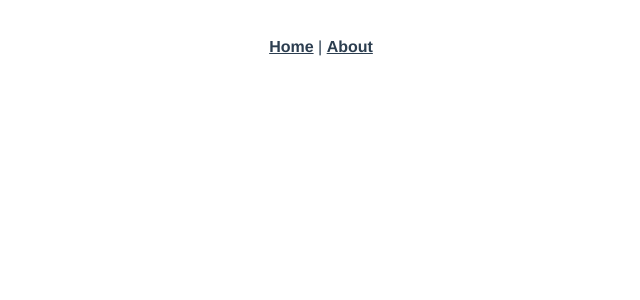
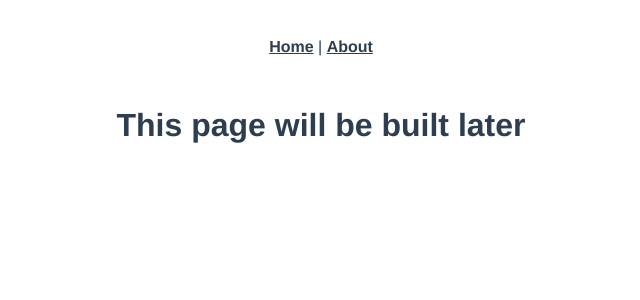
Before and after one commit to ShinValor/Binger, a Vue app in the folder app/: page /recommendations in a window 1280 px wide. Shown: the top 300 px of the page, without its empty margins (319-959 px from the left). Built offline with nearby package versions, Linux system fonts and the light colour scheme.

Commit message:
Added route for Recommendations page (#20)
* Added route for recommendations page

* Created Recommendations view

```diff
--- a/app/src/router/index.js
+++ b/app/src/router/index.js
@@ -1,6 +1,8 @@
 import Vue from "vue";
 import VueRouter from "vue-router";
 import Home from "../views/Home.vue";
+import Recommendations from "../views/Recommendations.vue";
+
 
 Vue.use(VueRouter);
 
@@ -18,6 +20,11 @@ const routes = [
     // which is lazy-loaded when the route is visited.
     component: () =>
       import(/* webpackChunkName: "about" */ "../views/About.vue")
+  },
+ {
+    path: "/recommendations",
+    name: "Recommendations",
+    component: Recommendations
   }
 ];
 
--- /dev/null
+++ b/app/src/views/Recommendations.vue
@@ -0,0 +1,13 @@
+<template>
+  <div class="recommendations">
+    <h1>This page will be built later</h1>
+  </div>
+</template>
+
+<script>
+
+    export default {
+        name: "Recommendations",
+    };
+
+</script>
```
